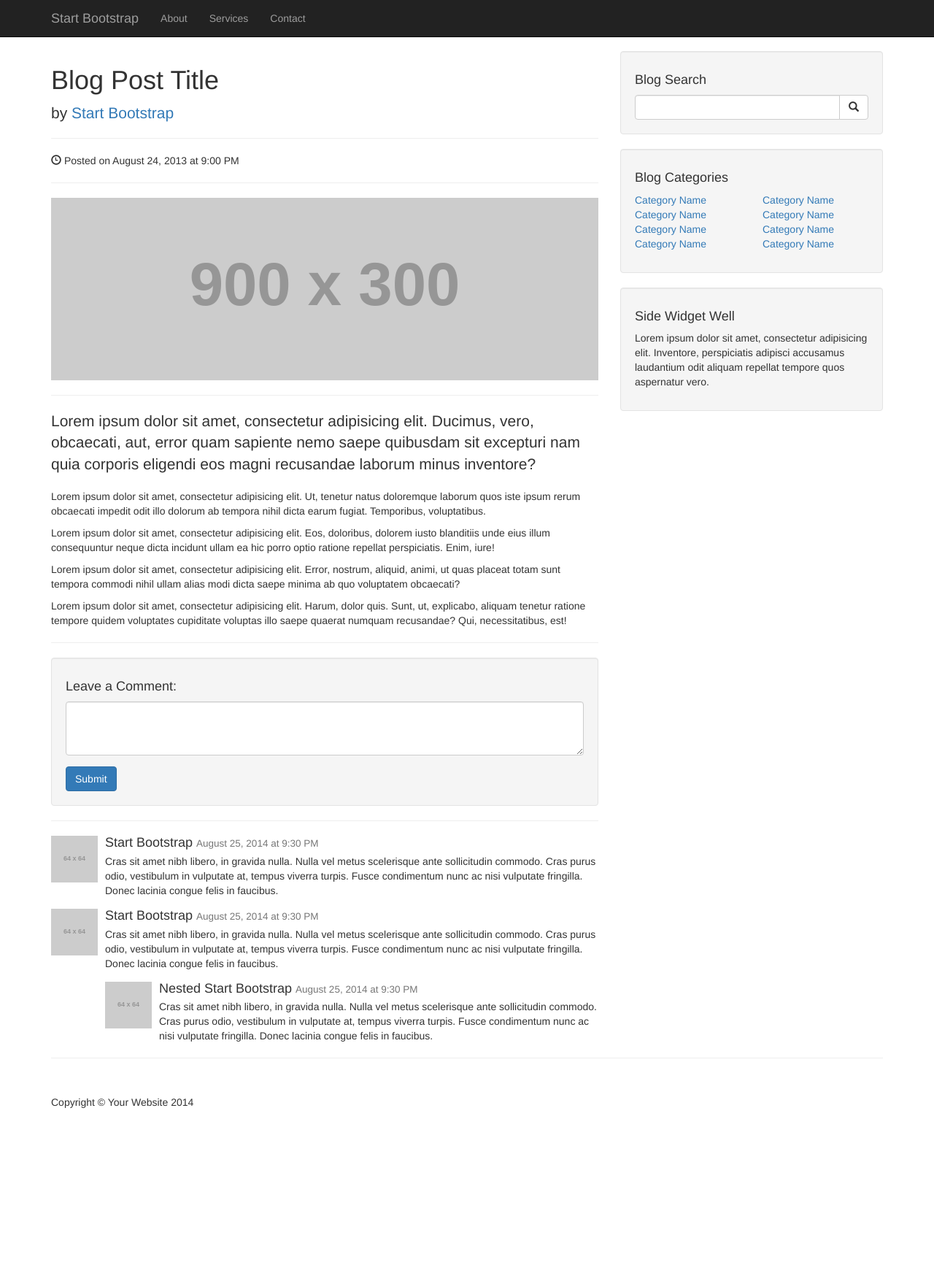
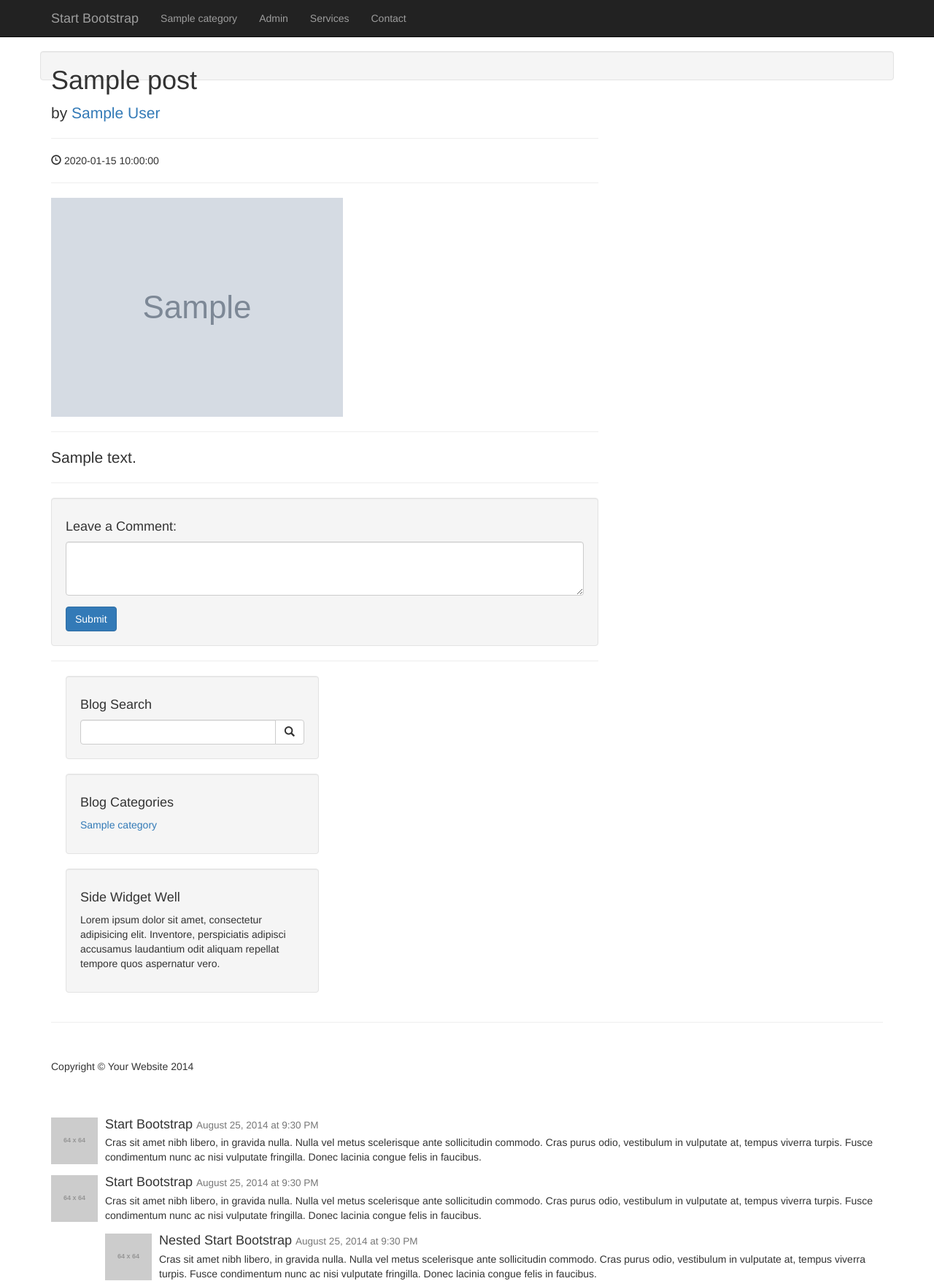
Before and after one commit to baskar44/CMSWithPHP, a PHP site: page /post.php?p_id=1 in a window 1280 px wide. Shown: the whole page at 73% size. Before the commit the page ends 1518 px from the top, so only its background shows below. Run offline with PHP 8.4, Linux system fonts and the light colour scheme; tables that the repository leaves empty or names only in its code hold one stand-in row (values such as "Sample post"); grey boxes marked "Sample" are stand-in pictures; grey boxes labelled with a size stand in for pictures from a placeholder-image service; some libraries are stand-ins or nearby versions.

Commit message:
Completed Posts...

```diff
--- a/cms/admin/Includes/admin_view_allposts.php
+++ b/cms/admin/Includes/admin_view_allposts.php
@@ -26,10 +26,8 @@
     </tbody>
 </table>
 
+<?php
 
-
-
-<?php
 
 if(isset($_GET['delete'])){
     $the_post_id = $_GET['delete'];
--- a/cms/admin/admin_categories.php
+++ b/cms/admin/admin_categories.php
@@ -76,6 +76,7 @@
                                     ?>
 
 
+
                                     <?php
                                     //deleting category...
                                     delete_category();
--- a/cms/admin/admin_posts.php
+++ b/cms/admin/admin_posts.php
@@ -41,8 +41,8 @@
                                 include "includes/admin_add_post.php";
                             break;
 
-                            case '100';
-                            echo "NICE 11";
+                            case 'edit_post';
+                                include "includes/admin_edit_post.php";
                             break;
 
                             case '200';
@@ -74,5 +74,3 @@
     <script src="js/bootstrap.min.js"></script>
 
 </body>
-
-</html>
--- a/cms/admin/index.php
+++ b/cms/admin/index.php
@@ -32,7 +32,6 @@
         <!-- /#page-wrapper -->
 
 
-
     </div>
     <!-- /#wrapper -->
 
--- a/cms/post.php
+++ b/cms/post.php
@@ -1,64 +1,10 @@
-<!DOCTYPE html>
-<html lang="en">
+<?php include "includes/header.php"; ?>
+<?php include "includes/db.php"; ?>
 
-<head>
-
-    <meta charset="utf-8">
-    <meta http-equiv="X-UA-Compatible" content="IE=edge">
-    <meta name="viewport" content="width=device-width, initial-scale=1">
-    <meta name="description" content="">
-    <meta name="author" content="">
-
-    <title>Blog Post - Start Bootstrap Template</title>
-
-    <!-- Bootstrap Core CSS -->
-    <link href="css/bootstrap.min.css" rel="stylesheet">
-
-    <!-- Custom CSS -->
-    <link href="css/blog-post.css" rel="stylesheet">
-
-    <!-- HTML5 Shim and Respond.js IE8 support of HTML5 elements and media queries -->
-    <!-- WARNING: Respond.js doesn't work if you view the page via file:// -->
-    <!--[if lt IE 9]>
-        <script src="https://oss.maxcdn.com/libs/html5shiv/3.7.0/html5shiv.js"></script>
-        <script src="https://oss.maxcdn.com/libs/respond.js/1.4.2/respond.min.js"></script>
-    <![endif]-->
-
-</head>
 
 <body>
-
     <!-- Navigation -->
-    <nav class="navbar navbar-inverse navbar-fixed-top" role="navigation">
-        <div class="container">
-            <!-- Brand and toggle get grouped for better mobile display -->
-            <div class="navbar-header">
-                <button type="button" class="navbar-toggle" data-toggle="collapse" data-target="#bs-example-navbar-collapse-1">
-                    <span class="sr-only">Toggle navigation</span>
-                    <span class="icon-bar"></span>
-                    <span class="icon-bar"></span>
-                    <span class="icon-bar"></span>
-                </button>
-                <a class="navbar-brand" href="#">Start Bootstrap</a>
-            </div>
-            <!-- Collect the nav links, forms, and other content for toggling -->
-            <div class="collapse navbar-collapse" id="bs-example-navbar-collapse-1">
-                <ul class="nav navbar-nav">
-                    <li>
-                        <a href="#">About</a>
-                    </li>
-                    <li>
-                        <a href="#">Services</a>
-                    </li>
-                    <li>
-                        <a href="#">Contact</a>
-                    </li>
-                </ul>
-            </div>
-            <!-- /.navbar-collapse -->
-        </div>
-        <!-- /.container -->
-    </nav>
+    <?php include "includes/navigation.php"; ?>
 
     <!-- Page Content -->
     <div class="container">
@@ -69,33 +15,52 @@
             <div class="col-lg-8">
 
                 <!-- Blog Post -->
+                <?php
+                if(isset($_GET['p_id'])) {
+                    $post_id = $_GET['p_id'];
+                }
+
+
+                $query = "SELECT * FROM post WHERE post_id = $post_id";
+                $select_posts = mysqli_query($connection, $query);
+
+                while($row = mysqli_fetch_assoc($select_posts)) {
+                    $post_id = $row['post_id'];
+                    $post_author = $row['post_author'];
+                    $post_title = $row['post_title'];
+                    $post_category_id = $row['post_category_id'];
+                    $post_content = $row['post_content'];
+                    $post_status = $row['post_status'];
+                    $post_image = $row['post_image'];
+                    $post_tags = $row['post_tags'];
+                    $post_comment_count = $row['post_comment_count'];
+                    $post_date = $row['post_date'];
+                }
+
+                ?>
 
                 <!-- Title -->
-                <h1>Blog Post Title</h1>
+                <h1><?php echo $post_title ?></h1>
 
                 <!-- Author -->
                 <p class="lead">
-                    by <a href="#">Start Bootstrap</a>
+                    by <a href="#"><?php echo $post_author?></a>
                 </p>
 
                 <hr>
 
                 <!-- Date/Time -->
-                <p><span class="glyphicon glyphicon-time"></span> Posted on August 24, 2013 at 9:00 PM</p>
+                <p><span class="glyphicon glyphicon-time"></span> <?php echo $post_date ?></p>
 
                 <hr>
 
                 <!-- Preview Image -->
-                <img class="img-responsive" src="http://placehold.it/900x300" alt="">
+                <img class="img-responsive" src="images/<?php echo $post_image ?>" alt="">
 
                 <hr>
 
                 <!-- Post Content -->
-                <p class="lead">Lorem ipsum dolor sit amet, consectetur adipisicing elit. Ducimus, vero, obcaecati, aut, error quam sapiente nemo saepe quibusdam sit excepturi nam quia corporis eligendi eos magni recusandae laborum minus inventore?</p>
-                <p>Lorem ipsum dolor sit amet, consectetur adipisicing elit. Ut, tenetur natus doloremque laborum quos iste ipsum rerum obcaecati impedit odit illo dolorum ab tempora nihil dicta earum fugiat. Temporibus, voluptatibus.</p>
-                <p>Lorem ipsum dolor sit amet, consectetur adipisicing elit. Eos, doloribus, dolorem iusto blanditiis unde eius illum consequuntur neque dicta incidunt ullam ea hic porro optio ratione repellat perspiciatis. Enim, iure!</p>
-                <p>Lorem ipsum dolor sit amet, consectetur adipisicing elit. Error, nostrum, aliquid, animi, ut quas placeat totam sunt tempora commodi nihil ullam alias modi dicta saepe minima ab quo voluptatem obcaecati?</p>
-                <p>Lorem ipsum dolor sit amet, consectetur adipisicing elit. Harum, dolor quis. Sunt, ut, explicabo, aliquam tenetur ratione tempore quidem voluptates cupiditate voluptas illo saepe quaerat numquam recusandae? Qui, necessitatibus, est!</p>
+                <p class="lead"><?php echo $post_content ?></p>
 
                 <hr>
 
@@ -113,6 +78,31 @@
                 </div>
 
                 <hr>
+
+
+            </div>
+
+            <!-- Blog Sidebar Widgets Column -->
+            <div class="well">
+                <?php include "includes/sidebar.php"; ?>
+            </div>
+
+
+        </div>
+        <!-- /.row -->
+
+        <hr>
+
+        <!-- Footer -->
+        <footer>
+            <div class="row">
+                <div class="col-lg-12">
+                    <p>Copyright &copy; Your Website 2014</p>
+                </div>
+            </div>
+            <!-- /.row -->
+        </footer>
+
 
         <!-- Posted Comments -->
 
@@ -154,81 +144,6 @@
                 <!-- End Nested Comment -->
             </div>
         </div>
-
-            </div>
-
-            <!-- Blog Sidebar Widgets Column -->
-            <div class="col-md-4">
-
-                <!-- Blog Search Well -->
-                <div class="well">
-                    <h4>Blog Search</h4>
-                    <div class="input-group">
-                        <input type="text" class="form-control">
-                        <span class="input-group-btn">
-                            <button class="btn btn-default" type="button">
-                                <span class="glyphicon glyphicon-search"></span>
-                        </button>
-                        </span>
-                    </div>
-                    <!-- /.input-group -->
-                </div>
-
-                <!-- Blog Categories Well -->
-                <div class="well">
-                    <h4>Blog Categories</h4>
-                    <div class="row">
-                        <div class="col-lg-6">
-                            <ul class="list-unstyled">
-                                <li><a href="#">Category Name</a>
-                                </li>
-                                <li><a href="#">Category Name</a>
-                                </li>
-                                <li><a href="#">Category Name</a>
-                                </li>
-                                <li><a href="#">Category Name</a>
-                                </li>
-                            </ul>
-                        </div>
-                        <div class="col-lg-6">
-                            <ul class="list-unstyled">
-                                <li><a href="#">Category Name</a>
-                                </li>
-                                <li><a href="#">Category Name</a>
-                                </li>
-                                <li><a href="#">Category Name</a>
-                                </li>
-                                <li><a href="#">Category Name</a>
-                                </li>
-                            </ul>
-                        </div>
-                    </div>
-                    <!-- /.row -->
-                </div>
-
-                <!-- Side Widget Well -->
-                <div class="well">
-                    <h4>Side Widget Well</h4>
-                    <p>Lorem ipsum dolor sit amet, consectetur adipisicing elit. Inventore, perspiciatis adipisci accusamus laudantium odit aliquam repellat tempore quos aspernatur vero.</p>
-                </div>
-
-            </div>
-
-        </div>
-        <!-- /.row -->
-
-        <hr>
-
-        <!-- Footer -->
-        <footer>
-            <div class="row">
-                <div class="col-lg-12">
-                    <p>Copyright &copy; Your Website 2014</p>
-                </div>
-            </div>
-            <!-- /.row -->
-        </footer>
-
     </div>
     <!-- /.container -->
 
@@ -239,5 +154,3 @@
     <script src="js/bootstrap.min.js"></script>
 
 </body>
-
-</html>
```
Also changed, not shown: cms/admin/Includes/admin_add_post.php (+25 -5 lines), cms/admin/functions.php (+15 -2 lines), cms/index.php (+3 -9 lines). Lines whose indentation alone changed are shown as unchanged.
